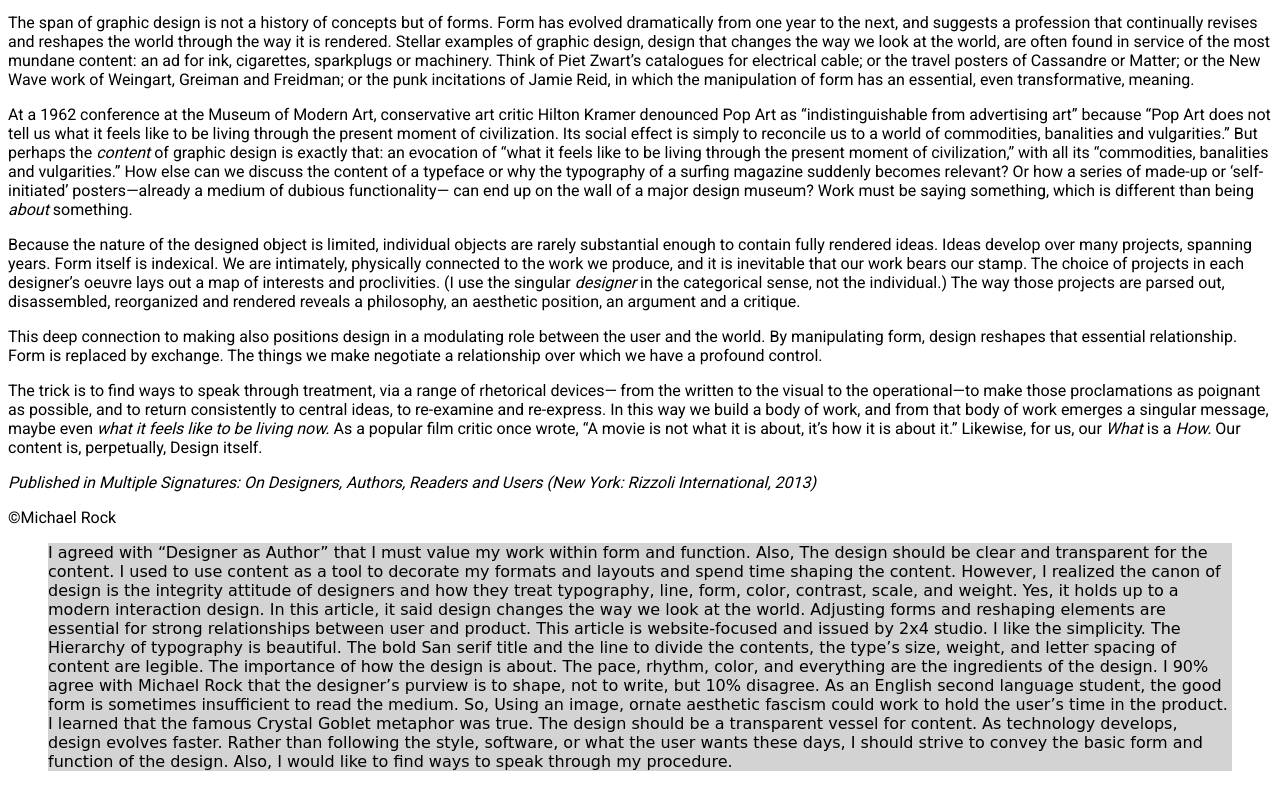
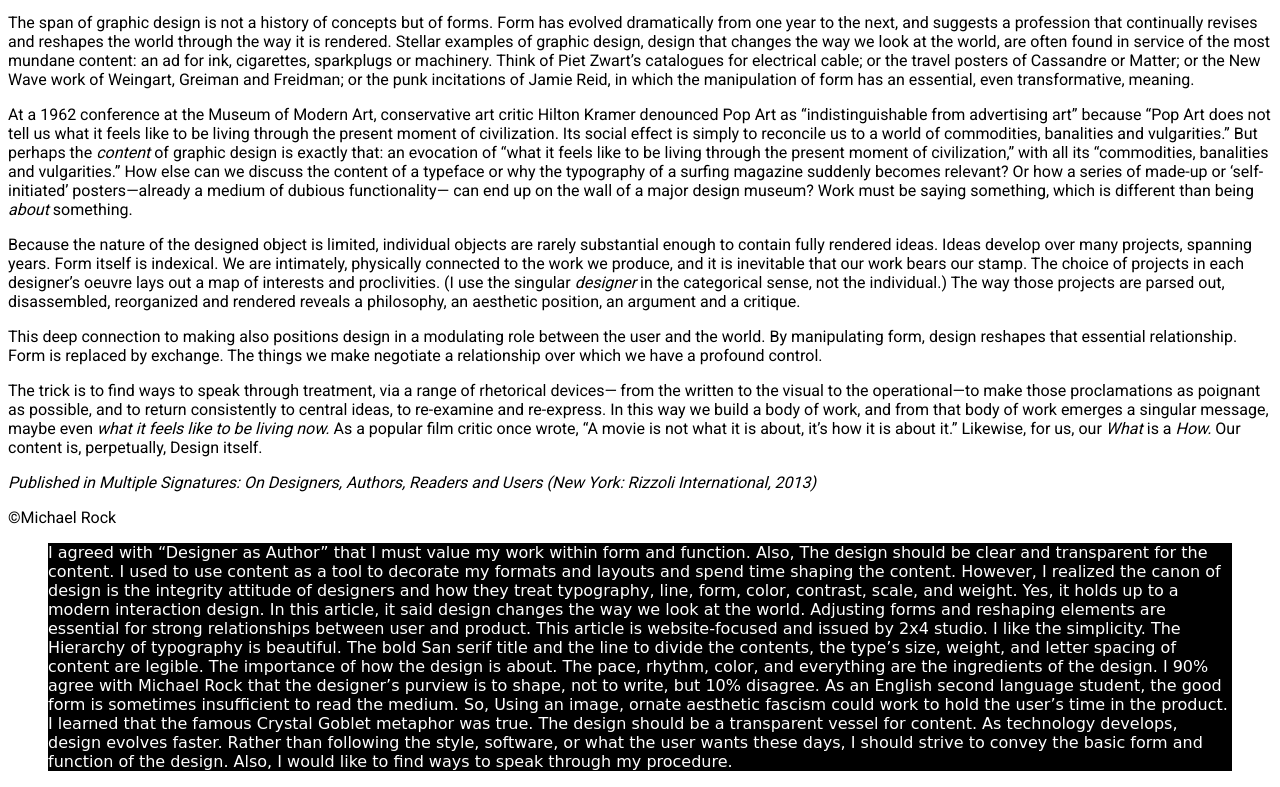
Before and after one commit to Alyxwestro/manuscript, a plain HTML site: page index.html in a window 1280 px wide. Shown: the part 1016-1803 px from the top of the page. Drawn offline with Linux system fonts and the light colour scheme; a web font is replaced by a local one.

Commit message:
added stylesheet

```diff
--- a/style.css
+++ b/style.css
@@ -23,6 +23,7 @@ p{
 }
 
 blockquote{
-    background-color: lightgray;
+    background-color: black;
     font-family: 'Gideon Roman', cursive;
+    color: white;
 }
```
